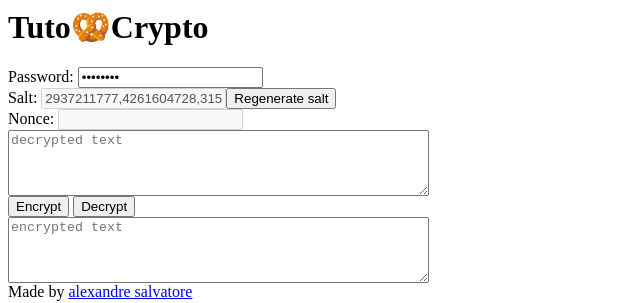
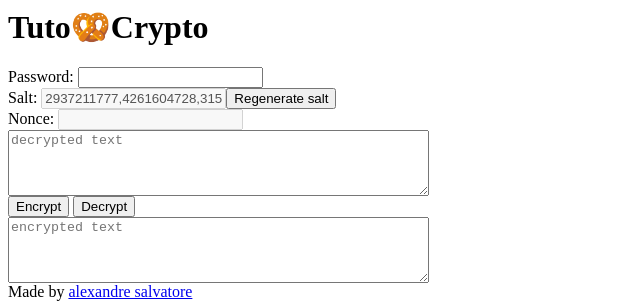
Before and after one commit to alexsalvatore/tuto-crypto, a website: page index.html in a window 1280 px wide. Shown: the full height of the page, 0-640 px from the left. Drawn offline with nearby package versions, Linux system fonts and the light colour scheme.

Commit message:
small change

```diff
--- a/index.html
+++ b/index.html
@@ -10,7 +10,7 @@
 
 <h1>Tuto🥨Crypto</h1>
 <div>
-    Password: <input type="password" id="password" value="Sp@gett1"></input>
+    Password: <input type="password" id="password" value=""></input>
 </div>
 <div>
     Salt: <input id="salt" disabled="true"></input><button onclick="generateSalt()">Regenerate salt</button>
```
